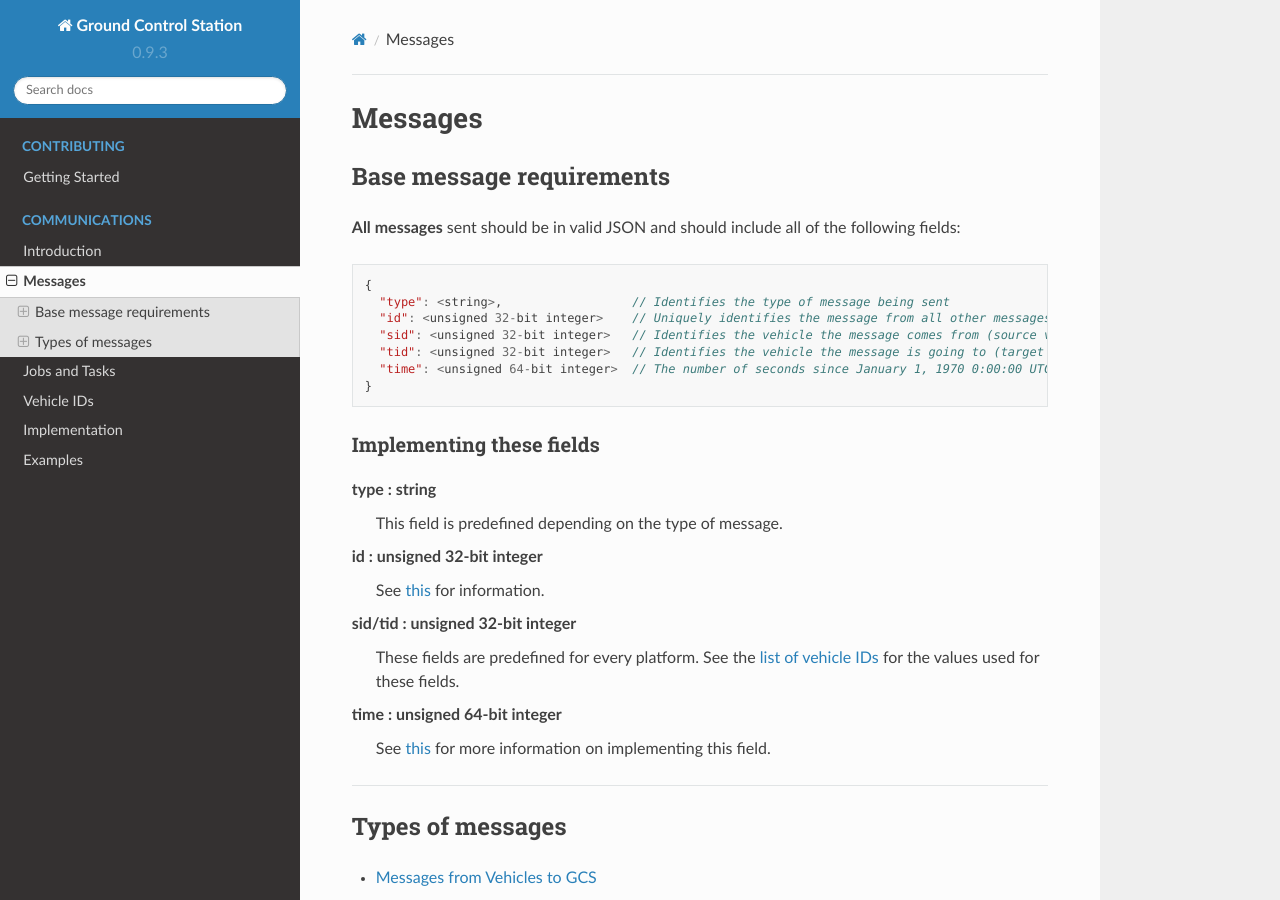
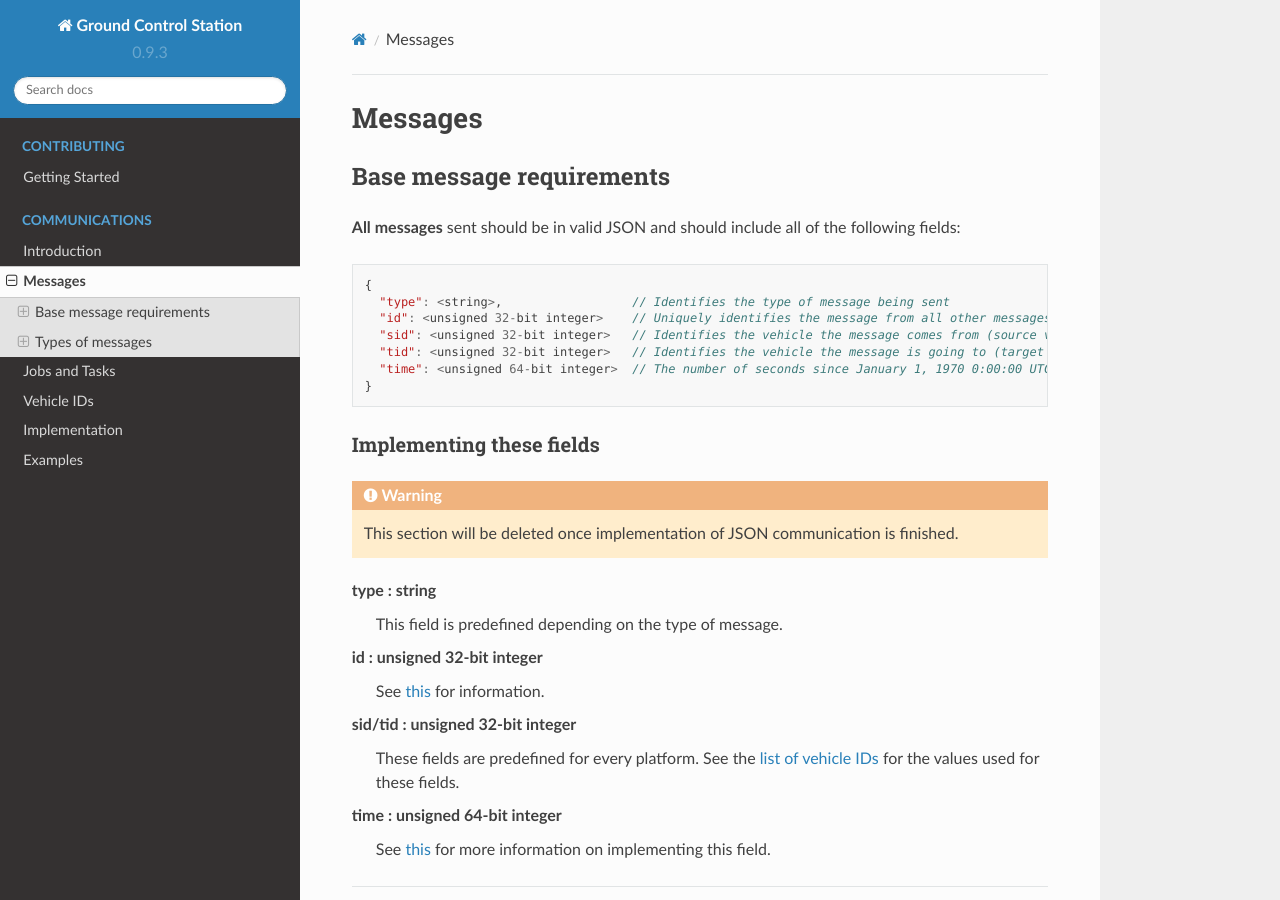
Before and after one commit to NGCP/GCS, a Sphinx documentation site: the page built from docs/communications/messages.rst, in a window 1280 px wide and 900 px high. Built offline with Sphinx 7.4.7 and the Read the Docs theme 2.0.0, drawn with Linux system fonts in a browser that asks for light colours.

Commit message:
Add deletion notice to implementation sections

```diff
--- a/docs/communications/implementation.rst
+++ b/docs/communications/implementation.rst
@@ -3,6 +3,8 @@ Implementation
 ==============
 
 This page is to show how many things in this protocol can be implemented.
+
+.. warning:: This page will be deleted once implementation of JSON communication is finished.
 
 ----------------------------------------------------------------------------------------------------
 
--- a/docs/communications/messages.rst
+++ b/docs/communications/messages.rst
@@ -19,6 +19,8 @@ Base message requirements
 
 Implementing these fields
 -------------------------
+
+.. warning:: This section will be deleted once implementation of JSON communication is finished.
 
 **type : string**
   This field is predefined depending on the type of message.
```
